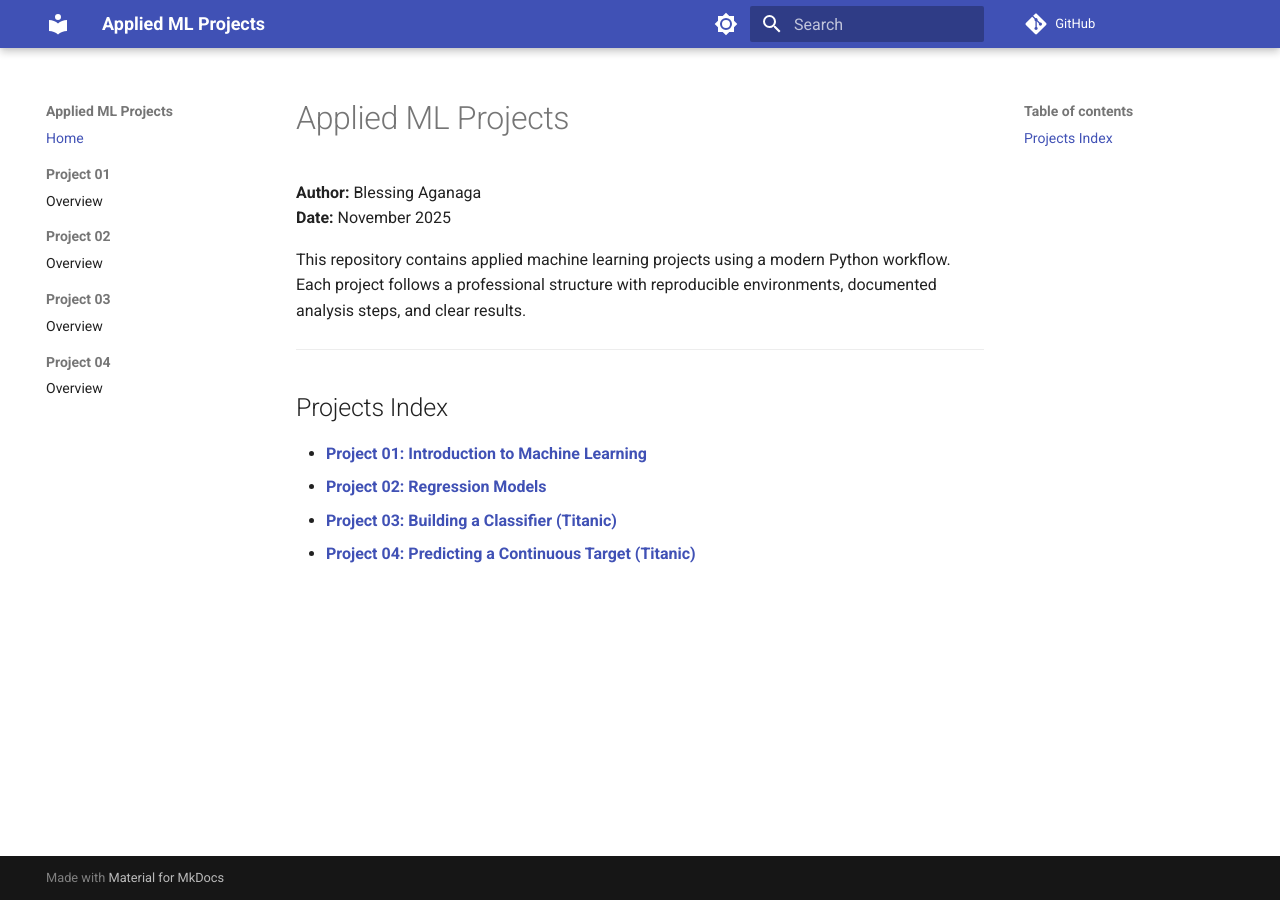
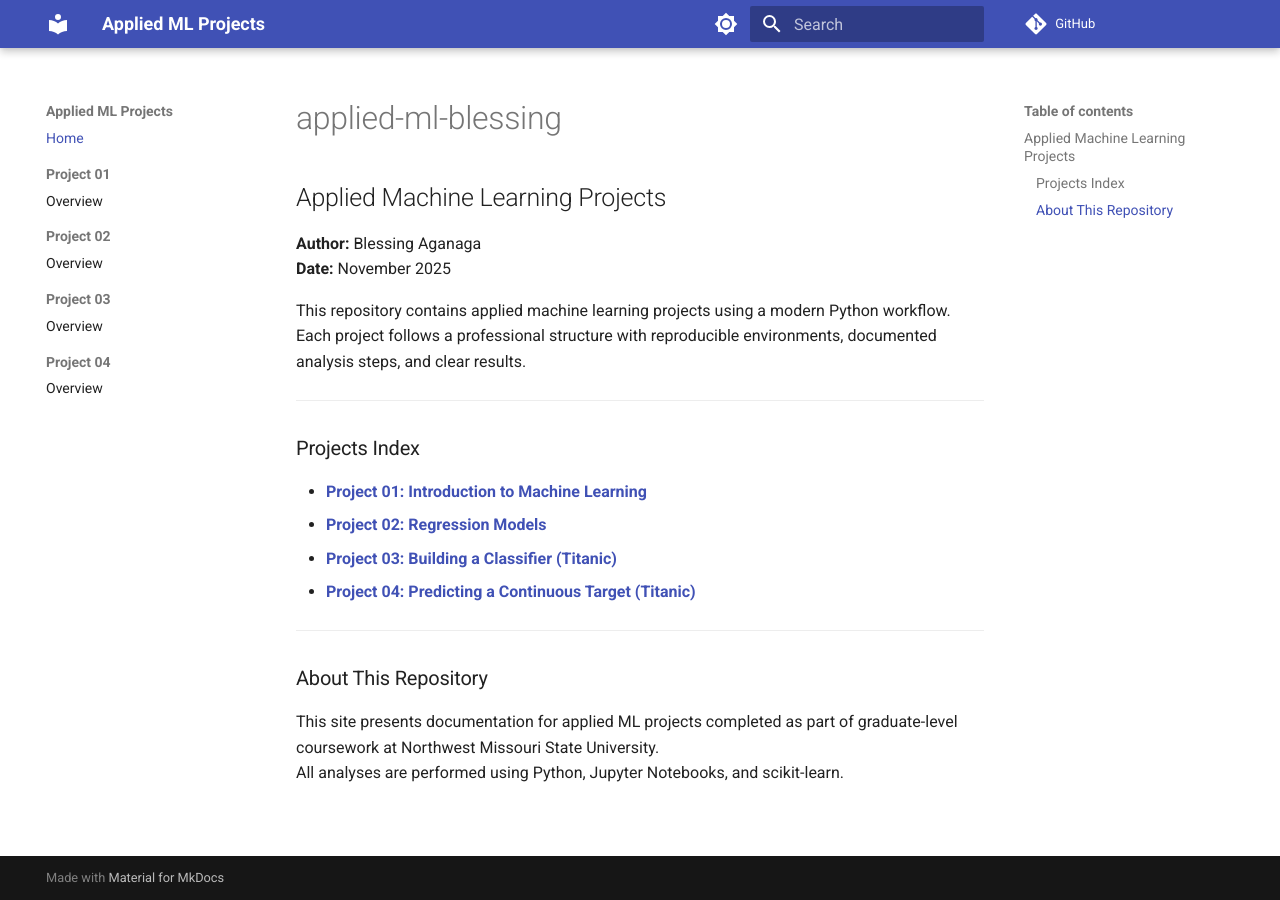
Before and after one commit to teflxndxn/applied-ml-blessing, an MkDocs documentation site: the page built from docs/index.md, in a window 1280 px wide. Built offline with MkDocs 1.6.1 and Material for MkDocs 9.7.7, drawn with Linux system fonts in a browser that asks for light colours; comment, search, counter and statistics services are not loaded.

Commit message:
Update homepage content

```diff
--- a/docs/index.md
+++ b/docs/index.md
@@ -1,4 +1,6 @@
-# Applied ML Projects
+# applied-ml-blessing
+
+## Applied Machine Learning Projects
 
 **Author:** Blessing Aganaga
 **Date:** November 2025
@@ -8,9 +10,16 @@ Each project follows a professional structure with reproducible environments, do
 
 ---
 
-## Projects Index
+### Projects Index
 
 - [**Project 01: Introduction to Machine Learning**](project01/README.md)
 - [**Project 02: Regression Models**](project02/README.md)
 - [**Project 03: Building a Classifier (Titanic)**](project03/README.md)
 - [**Project 04: Predicting a Continuous Target (Titanic)**](project04/README.md)
+
+---
+
+### About This Repository
+
+This site presents documentation for applied ML projects completed as part of graduate-level coursework at Northwest Missouri State University.
+All analyses are performed using Python, Jupyter Notebooks, and scikit-learn.
```
